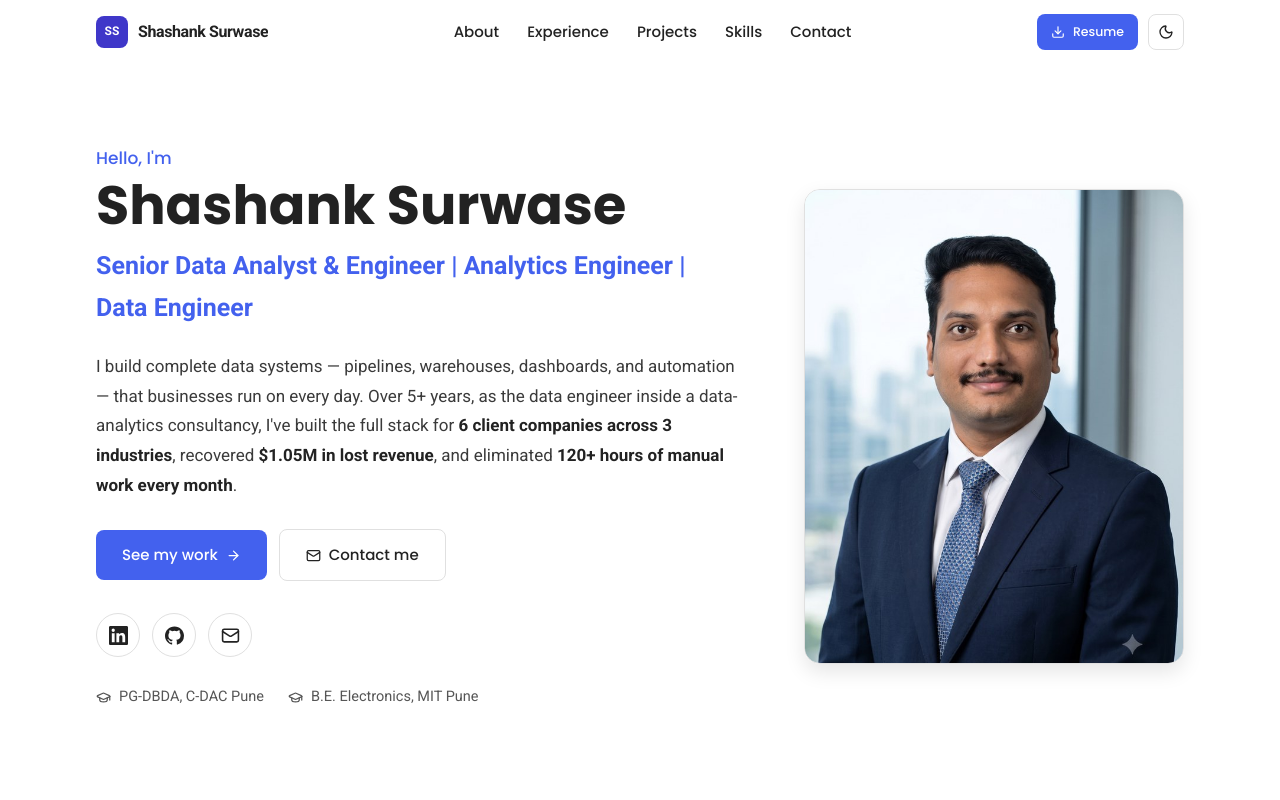
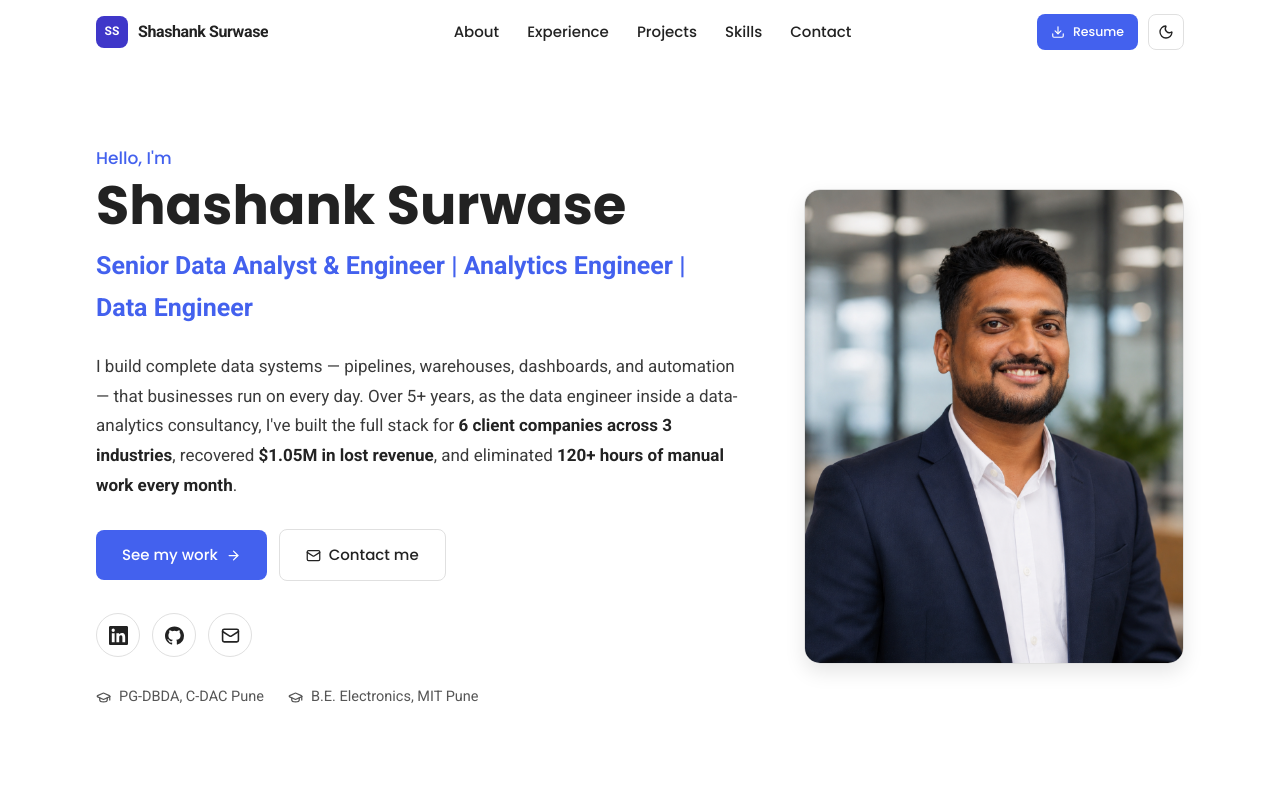
Before and after one commit to ShashankSurwase/Portfolio, a Next.js app: page /Portfolio/ in a window 1280 px wide. Shown: the top 800 px of the page. Built offline with nearby package versions, Linux system fonts and the light colour scheme.

Commit message:
feat: update hero profile photo with new headshot

```diff
--- a/components/folio/FolioHero.tsx
+++ b/components/folio/FolioHero.tsx
@@ -93,7 +93,7 @@ export default function FolioHero() {
         <div className="w-full max-w-[380px] mx-auto lg:mx-0 lg:ml-auto">
           {/* eslint-disable-next-line @next/next/no-img-element */}
           <img
-            src={`${BASE}/profile.jpg`}
+            src={`${BASE}/profile.png`}
             alt={`Portrait of ${PROFILE.name}`}
             width={420}
             height={520}
--- a/package.json
+++ b/package.json
@@ -4,7 +4,7 @@
   "private": true,
   "scripts": {
     "dev": "next dev",
-    "build": "next build",
+    "build": "next build --webpack",
     "start": "next start",
     "lint": "eslint"
   },
```
Also changed, not shown: public/profile.jpg, public/profile.png (added).
